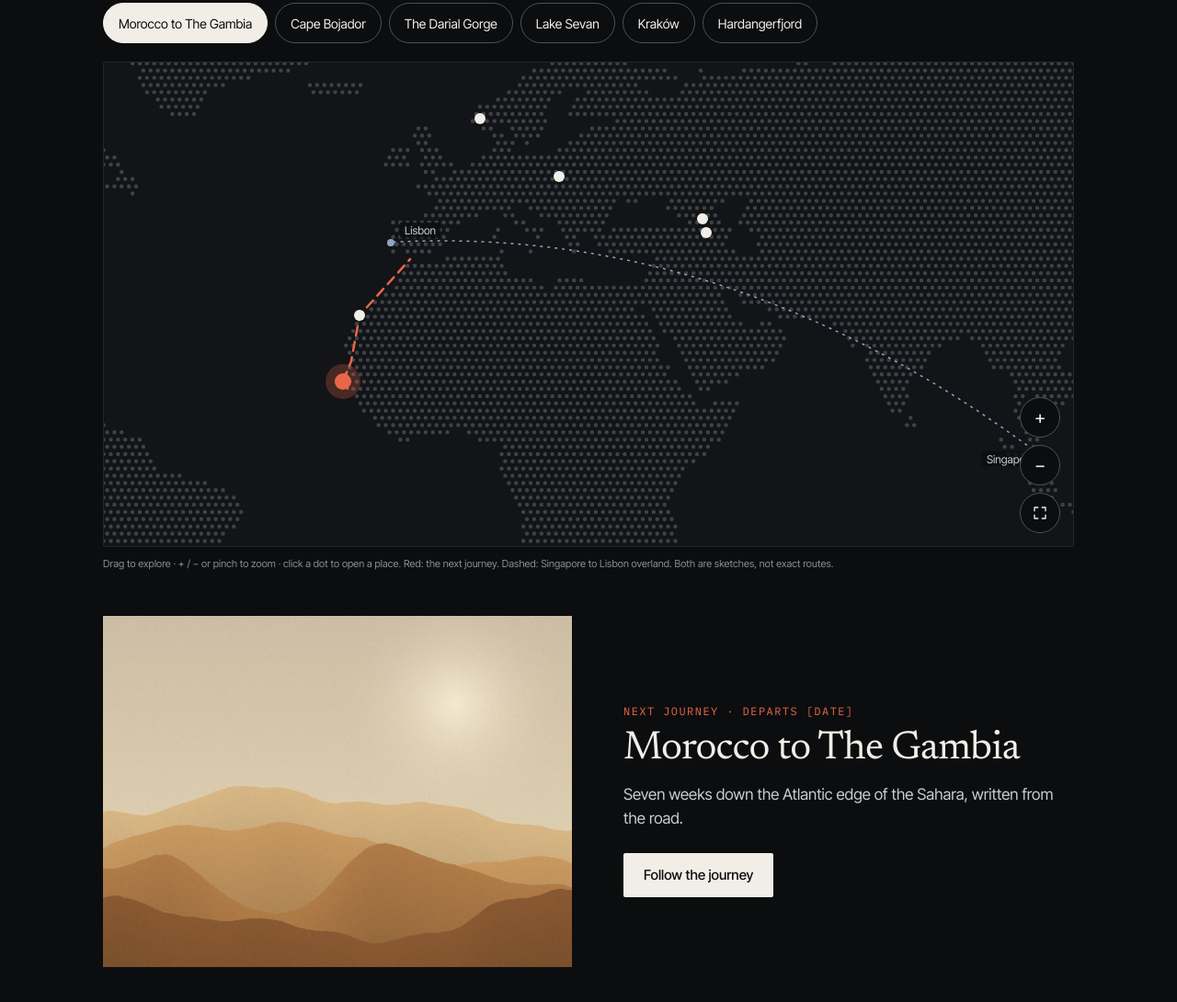
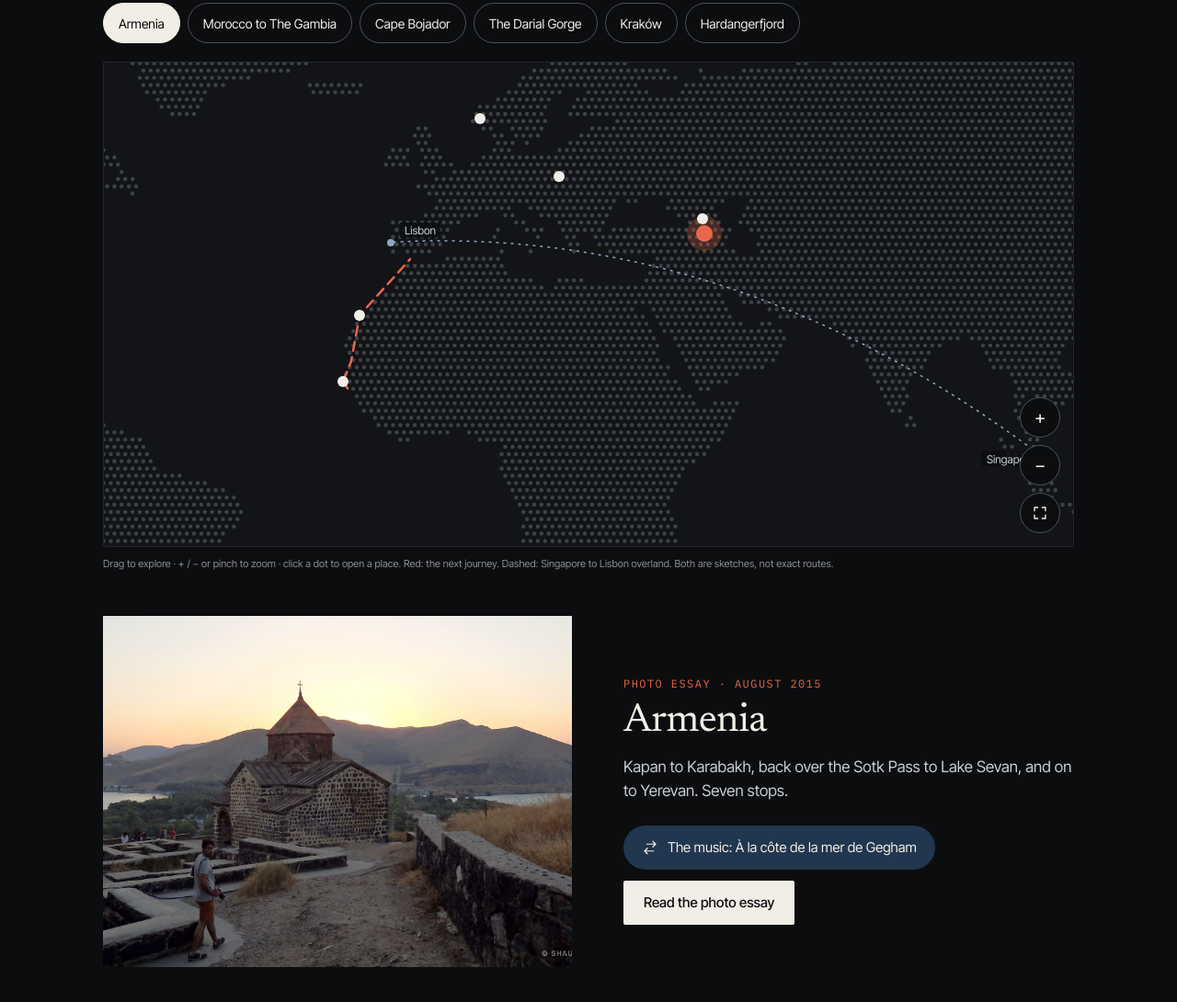
Before and after one commit to shaunjithompson/two-worlds, a plain HTML site: page atlas.html in a window 1280 px wide. Shown: the part 354-1444 px from the top of the page at 92% size. Drawn offline with Linux system fonts and the light colour scheme.

Commit message:
Lead the atlas with Armenia instead of Lake Sevan
Armenia is now the first place on the atlas and opens by default, linking
to the photo essay. Old #place-sevan links still work. Travel front door
mentions Armenia as the latest journey.

Co-Authored-By: Claude Opus 5.5 <noreply@anthropic.com>
Claude-Session: https://claude.ai/code/session_011W9MV2NAYqhQ7L2UCCCUzb

```diff
--- a/js/home.js
+++ b/js/home.js
@@ -5,6 +5,9 @@
 
   // Places on the map, by longitude and latitude in decimal degrees (west and south are negative).
   var PLACES = [
+    { id: 'armenia', name: 'Armenia', label: 'PHOTO ESSAY · AUGUST 2015',
+      text: 'Kapan to Karabakh, back over the Sotk Pass to Lake Sevan, and on to Yerevan. Seven stops.',
+      img: 'assets/sevan.jpg', lon: 45.0, lat: 40.2, music: 'À la côte de la mer de Gegham', musicRow: 'row-gegham', journey: 'armenia-2015.html', journeyText: 'Read the photo essay' },
     { id: 'journey', name: 'Morocco to The Gambia', label: 'NEXT JOURNEY · DEPARTS [DATE]',
       text: 'Seven weeks down the Atlantic edge of the Sahara, written from the road.',
       img: 'assets/dunes.jpg', lon: -17.4, lat: 14.7, music: '', musicRow: '', journey: 'morocco-to-the-gambia.html' },
@@ -14,9 +17,6 @@
     { id: 'darial', name: 'The Darial Gorge', label: 'CAUCASUS · 42.74° N, 44.62° E',
       text: 'Dar-e Alān, the old gate through the Caucasus, painted by Aivazovsky in 1868.',
       img: 'assets/gorge.jpg', lon: 44.62, lat: 42.74, music: 'Overture: “Beyond the Darial Pass”', musicRow: 'row-darial', journey: false },
-    { id: 'sevan', name: 'Lake Sevan', label: 'ARMENIA · 40.33° N, 45.33° E',
-      text: 'The Gegham Sea, high in the Armenian mountains, one of the largest freshwater lakes in the Caucasus.',
-      img: 'assets/sevan.jpg', lon: 45.33, lat: 40.33, music: 'À la côte de la mer de Gegham', musicRow: 'row-gegham', journey: 'armenia-2015.html', journeyText: 'See the photo diary' },
     { id: 'krakow', name: 'Kraków', label: 'POLAND · 50.06° N, 19.94° E',
       text: 'On 24 March 1794, in the Main Square, Tadeusz Kościuszko swore his oath to the nation and took up arms against the partitioning powers.',
       img: 'assets/plain.jpg', lon: 19.94, lat: 50.06, music: 'Koncert „Elegia Kościuszki”', musicRow: 'row-kosciuszko', journey: false },
@@ -312,12 +312,12 @@
     var h = (location.hash || '').slice(1);
     if (h === 'travel') setSide('travel');
     else if (h === 'music') setSide('music');
-    else if (h.indexOf('place-') === 0) { selectPlace(h.slice(6), false); setSide('travel'); }
+    else if (h.indexOf('place-') === 0) { var id = h.slice(6); if (id === 'sevan') id = 'armenia'; selectPlace(id, false); setSide('travel'); }
     else if (h.indexOf('row-') === 0 && document.getElementById(h)) setSide('music', h);
     else return;
     stage.scrollIntoView({ block: 'start' });
   }
-  selectPlace('journey', false);
+  selectPlace('armenia', false);
   setSide(stage.dataset.side || 'music');
   fromHash();
   window.addEventListener('hashchange', fromHash);
```
Also changed, not shown: a-la-cote-de-la-mer-de-gegham.html (+1 -1 lines), armenia-2015.html (+1 -1 lines), index.html (+1 -1 lines).
